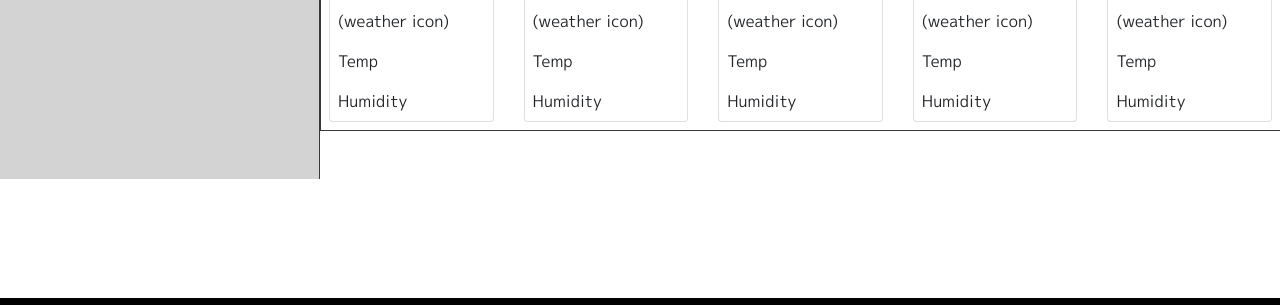
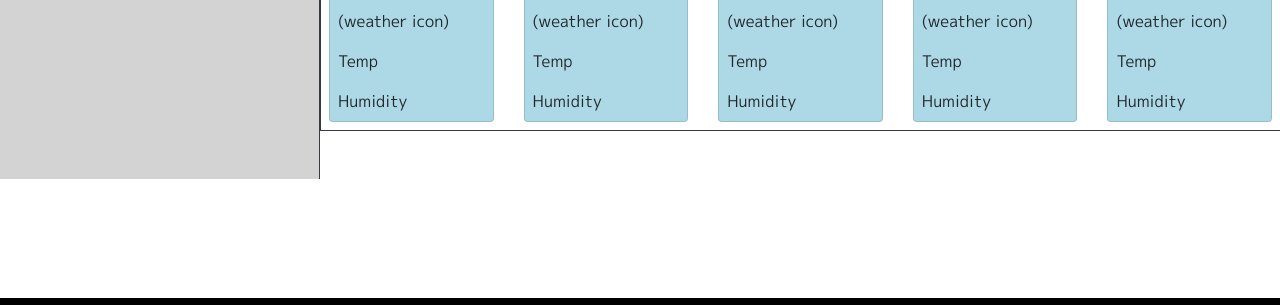
Before and after one commit to hilbug/06-weather-dashboard, a plain HTML site: page index.html in a window 1280 px wide. Shown: the part 447-752 px from the top of the page. Drawn offline with nearby package versions, Linux system fonts and the light colour scheme.

Commit message:
add card css

```diff
--- a/assets/style.css
+++ b/assets/style.css
@@ -68,6 +68,10 @@ font-size: 20px;
     background-color: purple;
 }
 
+div.card {
+    background-color: lightblue;
+}
+
 /* Footer CSS */
 /* https://css-tricks.com/couple-takes-sticky-footer/ */
 
```
